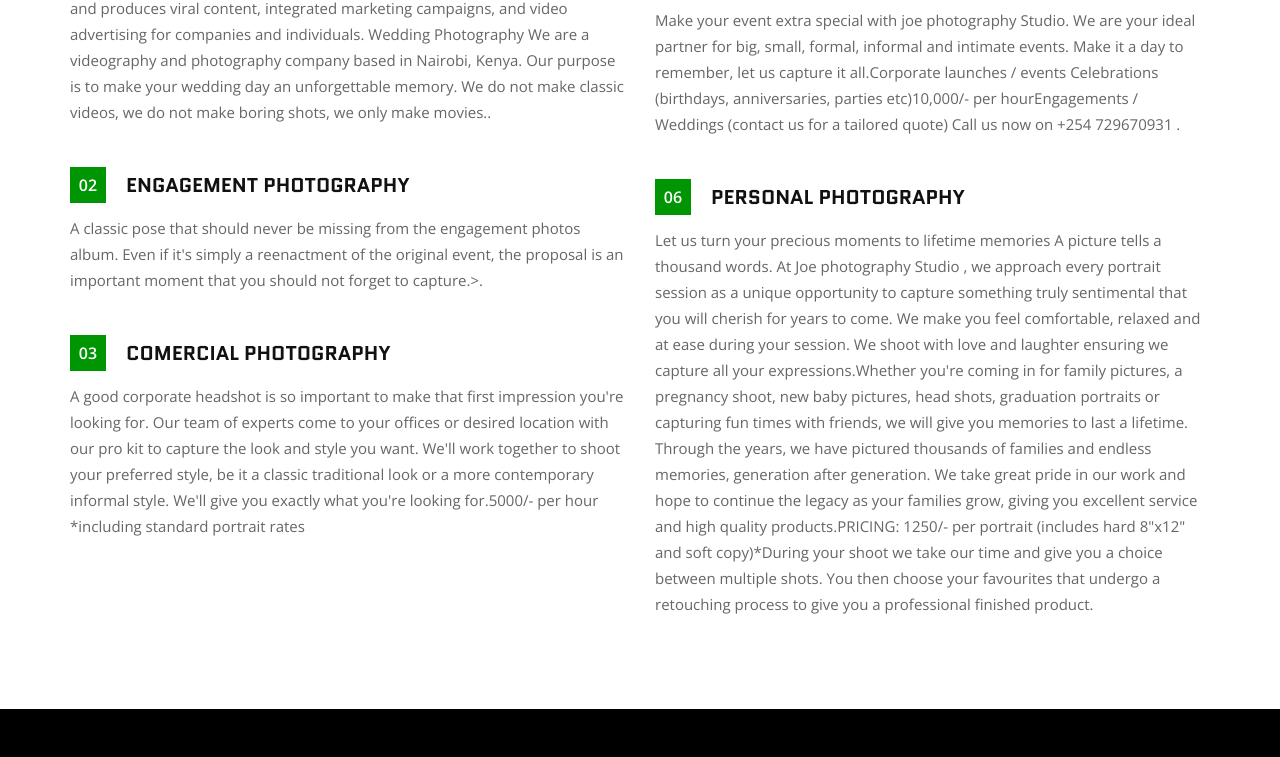
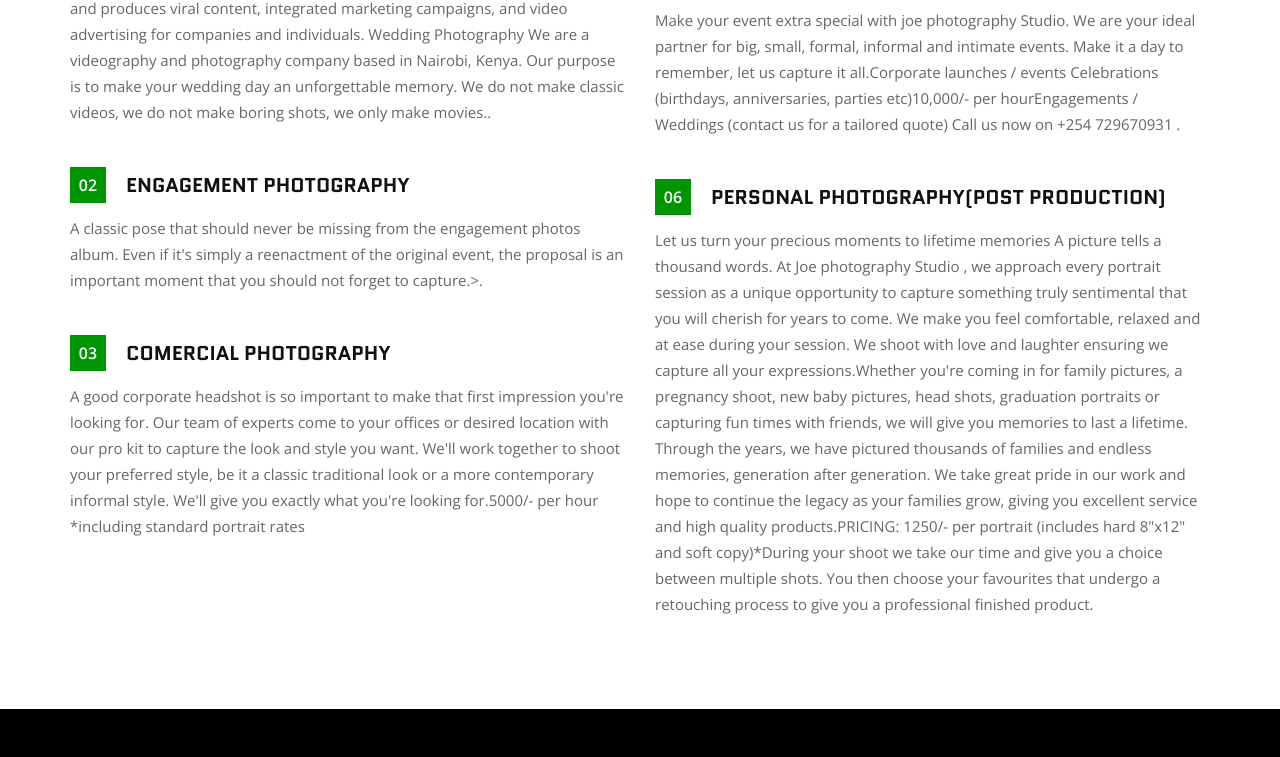
Before and after one commit to larry123niga/larry123niga.github.io, a plain HTML site: page services.html in a window 1280 px wide. Shown: the part 1244-2001 px from the top of the page. Drawn offline with nearby package versions, Linux system fonts and the light colour scheme.

Commit message:
Update services.html

```diff
--- a/services.html
+++ b/services.html
@@ -229,7 +229,7 @@ Call us now on +254 729670931
                     <div class="so-item">
                         <div class="so-title">
                             <div class="so-number">06</div>
-                            <h5>personal photography</h5>
+                            <h5>personal photography(post production)</h5>
                         </div>
                         <p>Let us turn your precious moments to lifetime memories
 A picture tells a thousand words. At Joe photography Studio , we approach every portrait session as a unique opportunity to capture something truly sentimental that you will cherish for years to come. We make you feel comfortable, relaxed and at ease during your session. We shoot with love and laughter ensuring we capture all your expressions.
```
